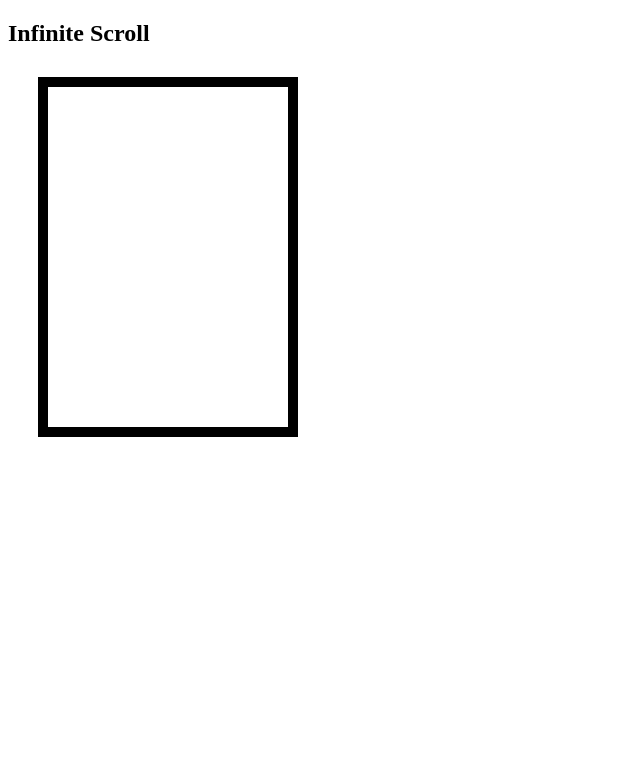
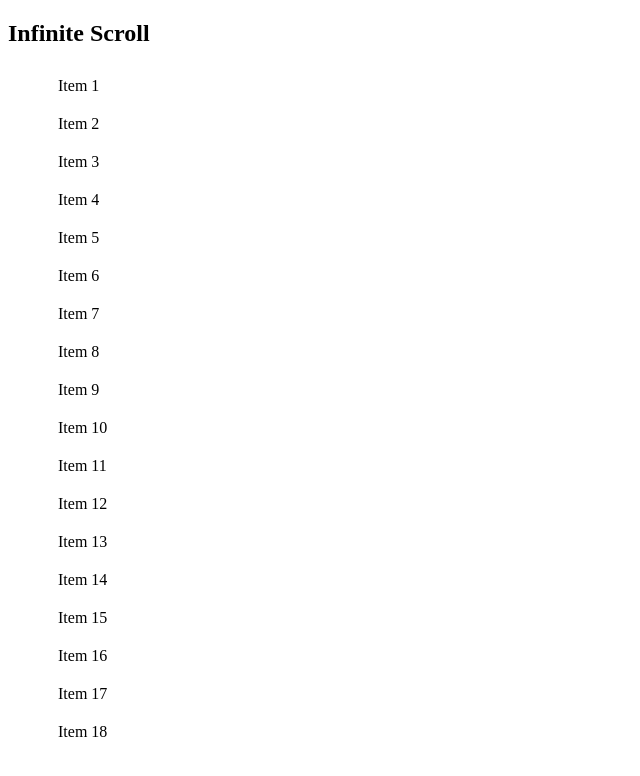
Before and after one commit to acciojob/infinite-scroll-soumya773, a website: page main.html in a window 1280 px wide. Shown: the whole page, without its empty margins (0-640 px from the left). Drawn offline with Linux system fonts and the light colour scheme.

Commit message:
created a submission

```diff
--- a/main.html
+++ b/main.html
@@ -11,7 +11,7 @@
   <body>
     <h2>Infinite Scroll</h2>
     <main>
-      <ol id="infi-list"></ol>
+      <ol id="list"></ol>
     </main>
     <script src="./script.js"></script>
   </body>
--- a/script.js
+++ b/script.js
@@ -1 +1,25 @@
 //your code here!
+const listContainer = document.getElementById('list'); // Assuming your list has id="list"
+let itemCount = 0;
+
+// Function to add list items
+function addItems(count) {
+  for (let i = 0; i < count; i++) {
+    const li = document.createElement('li');
+    itemCount++;
+    li.textContent = `Item ${itemCount}`;
+    listContainer.appendChild(li);
+  }
+}
+
+// Initial load of 10 items
+addItems(10);
+
+// Detect scroll to bottom
+window.addEventListener('scroll', () => {
+  const { scrollTop, scrollHeight, clientHeight } = document.documentElement;
+
+  if (scrollTop + clientHeight >= scrollHeight - 5) {
+    addItems(2); // Add 2 more items
+  }
+});
```
